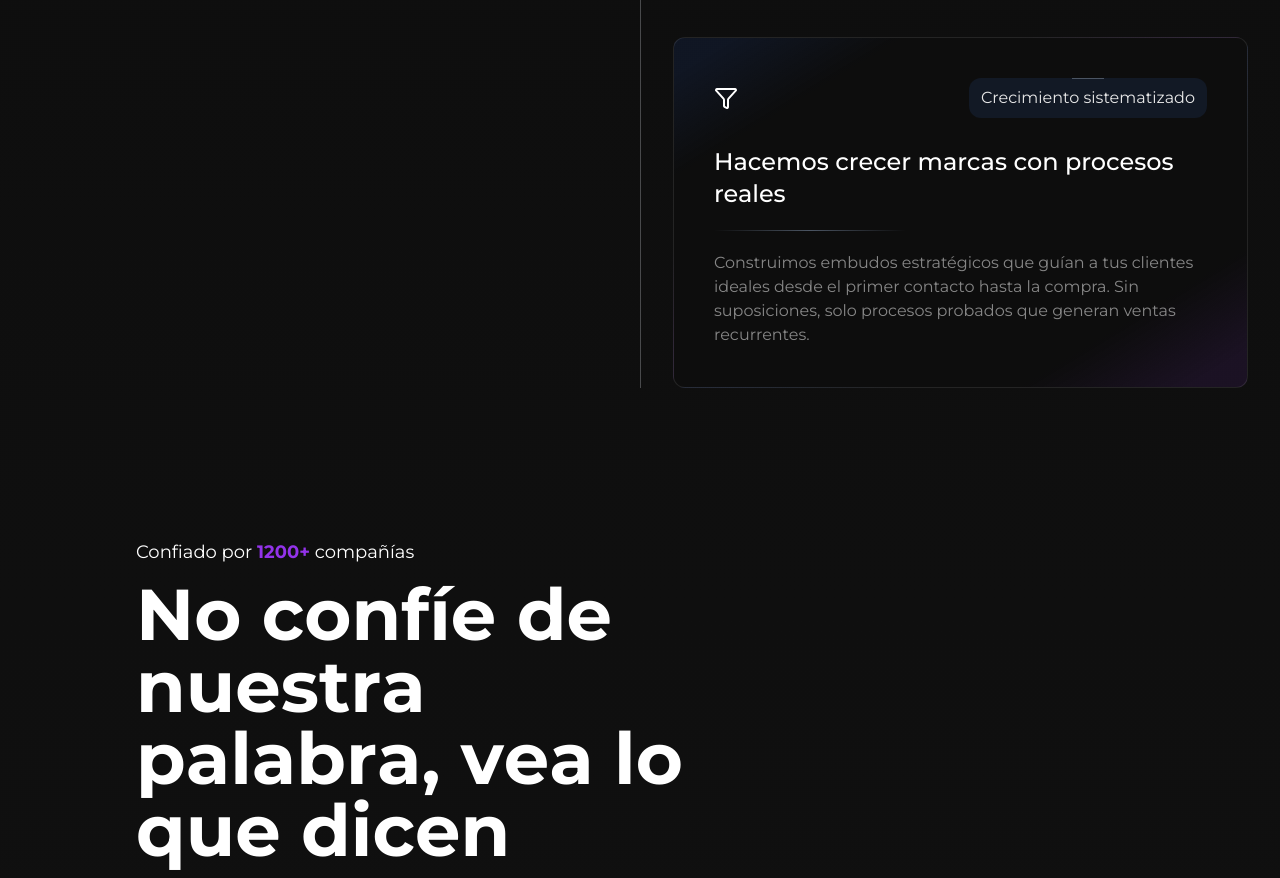
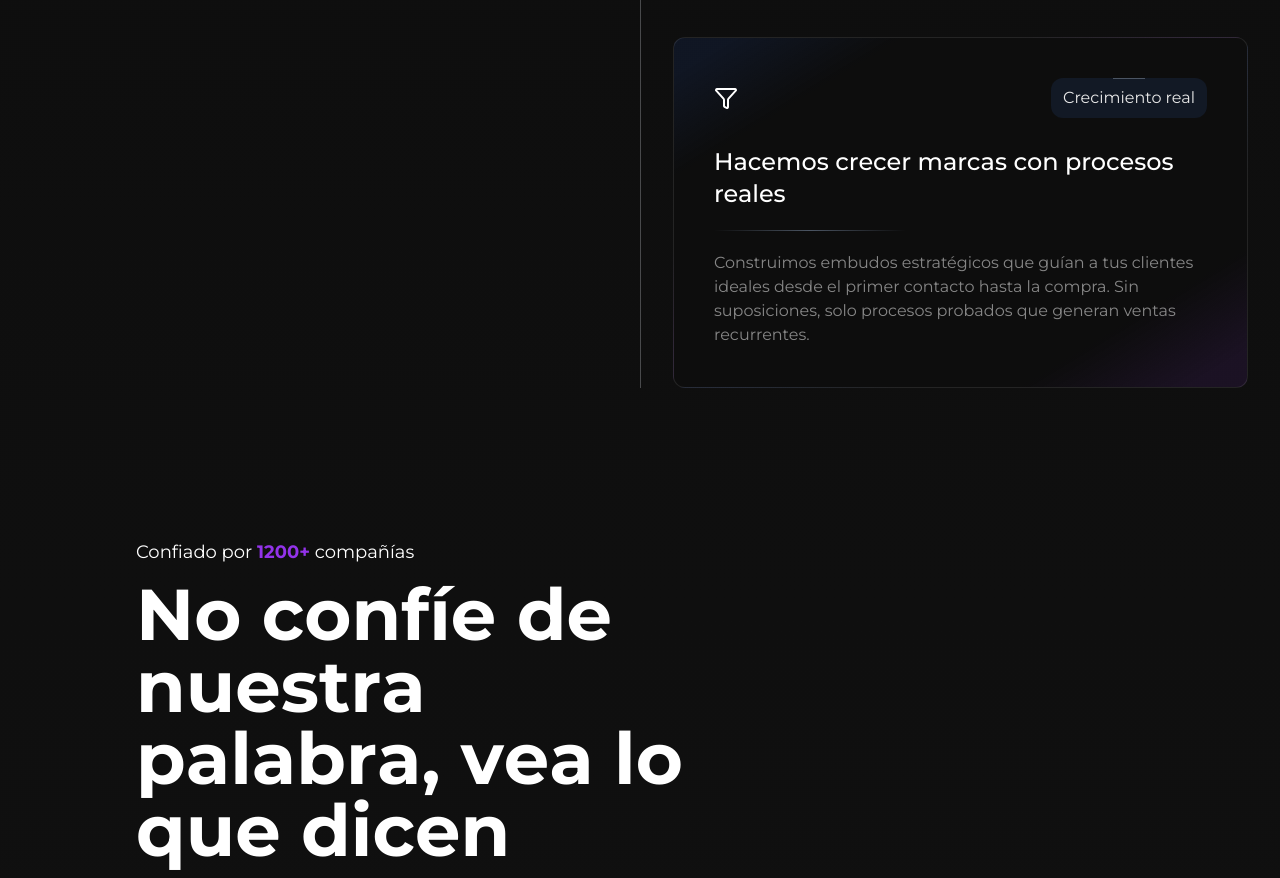
Before and after one commit to isAlvarezDev/tall-giardini, an Astro site: page / in a window 1280 px wide. Shown: the part 3183-4061 px from the top of the page. Built offline with nearby package versions, Linux system fonts and the light colour scheme; Astro itself is replaced by a stand-in of ours.

Commit message:
Modified reveal keyframes from TailoredSolution styles

```diff
--- a/src/components/react/TailoredSolutions.tsx
+++ b/src/components/react/TailoredSolutions.tsx
@@ -31,7 +31,7 @@ const data: TailoredSolutionItem[] = [
   },
   {
     img: <Funnel />,
-    tag: "Crecimiento sistematizado",
+    tag: "Crecimiento real",
     title: "Hacemos crecer marcas con procesos reales",
     description:
       "Construimos embudos estratégicos que guían a tus clientes ideales desde el primer contacto hasta la compra. Sin suposiciones, solo procesos probados que generan ventas recurrentes.",
--- a/src/styles/global.css
+++ b/src/styles/global.css
@@ -53,20 +53,24 @@ body::selection {
     border-image: linear-gradient(to top, #222b, transparent) 0 100;
 }
 
-.scroll-animation {
+@media (orientation: landscape) {
+  .scroll-animation {
   animation: reveal linear forwards;
   animation-timeline: view(block);
   animation-range: 90vh 100vh;
+}
 }
 
 @keyframes reveal {
   0% {
     opacity: 1;
     filter: blur(0px);
+    scale: 1;
   }
   100% {
     opacity: .5;
     filter: blur(5px);
+    scale: 1.05;
   }
 }
 
```
